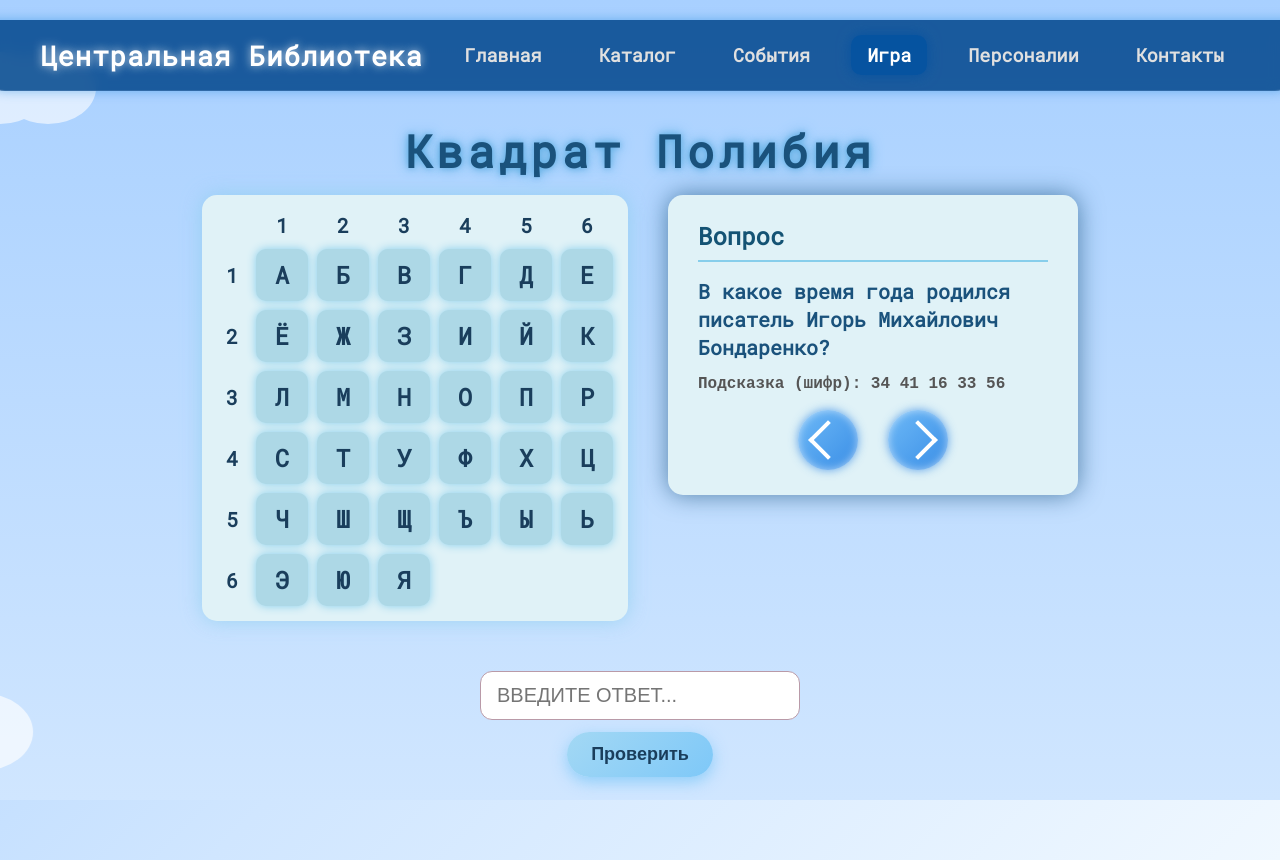
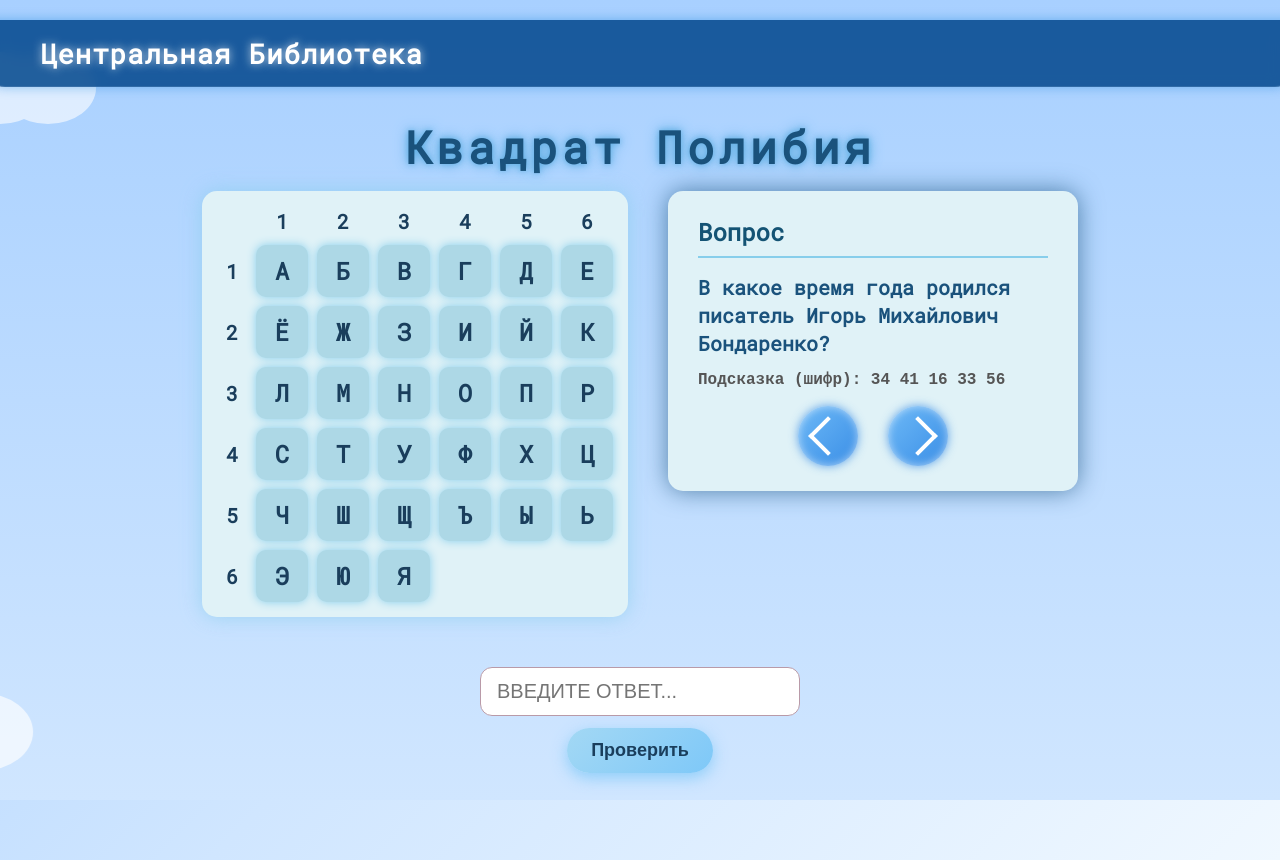
Before and after one commit to TAYmeRRR/libgame, a plain HTML site: page index.html in a window 1280 px wide. Drawn offline with Linux system fonts and the light colour scheme.

Commit message:
Update index.html

```diff
--- a/index.html
+++ b/index.html
@@ -69,14 +69,7 @@
 <header role="banner">
   <div class="container">
     <div class="logo" tabindex="0" aria-label="Логотип Центральной Библиотеки">Центральная Библиотека</div>
-    <nav role="navigation" aria-label="Основное меню">
-      <a href="index.html" tabindex="0">Главная</a>
-      <a href="catalog.html" tabindex="0">Каталог</a>
-      <a href="events.html" tabindex="0">События</a>
-      <a href="game.html" tabindex="0" aria-current="page">Игра</a>
-      <a href="personalii2.html" tabindex="0">Персоналии</a>
-      <a href="#contacts" tabindex="0">Контакты</a>
-    </nav>
+
   </div>
 </header>
 
```
